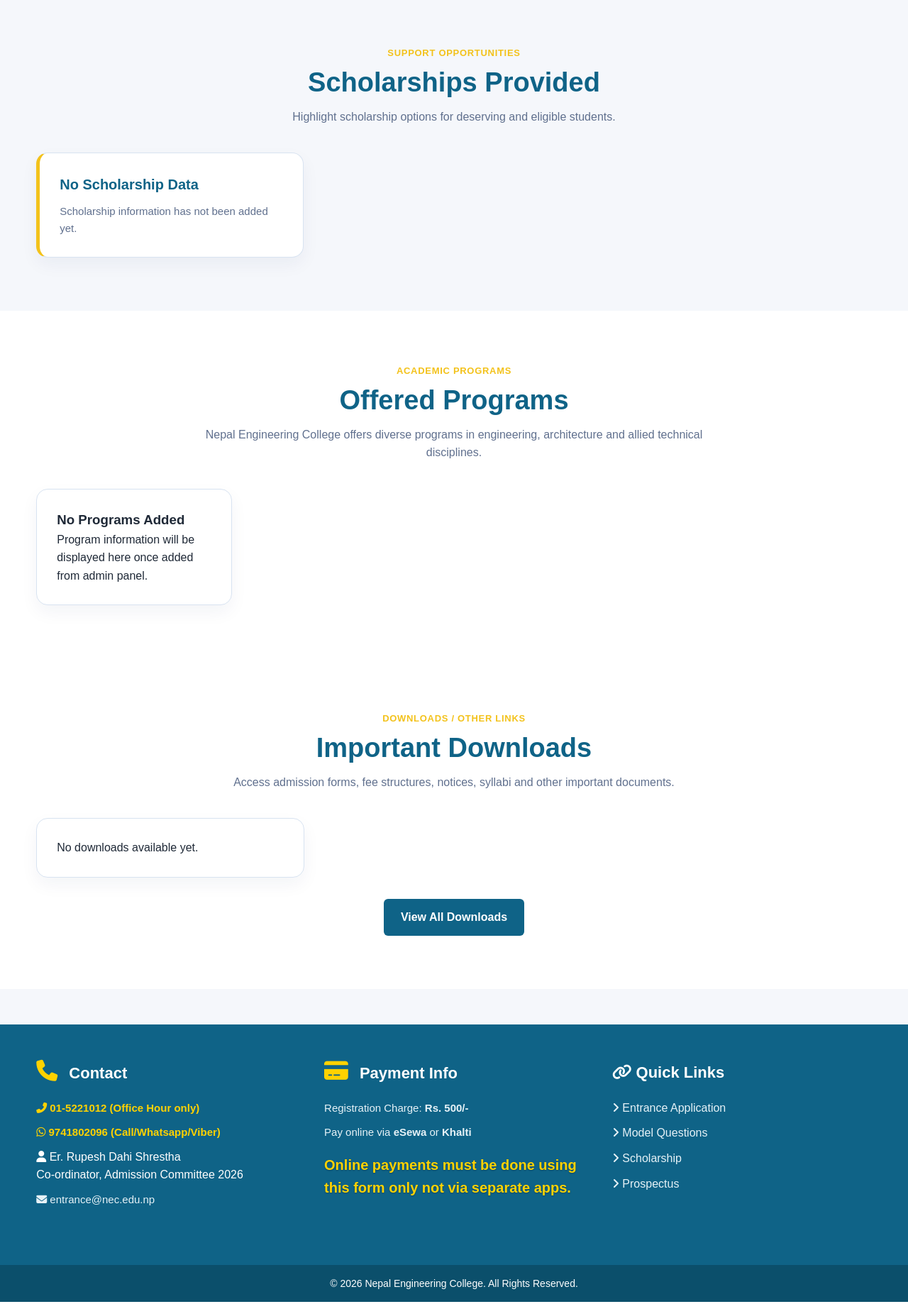
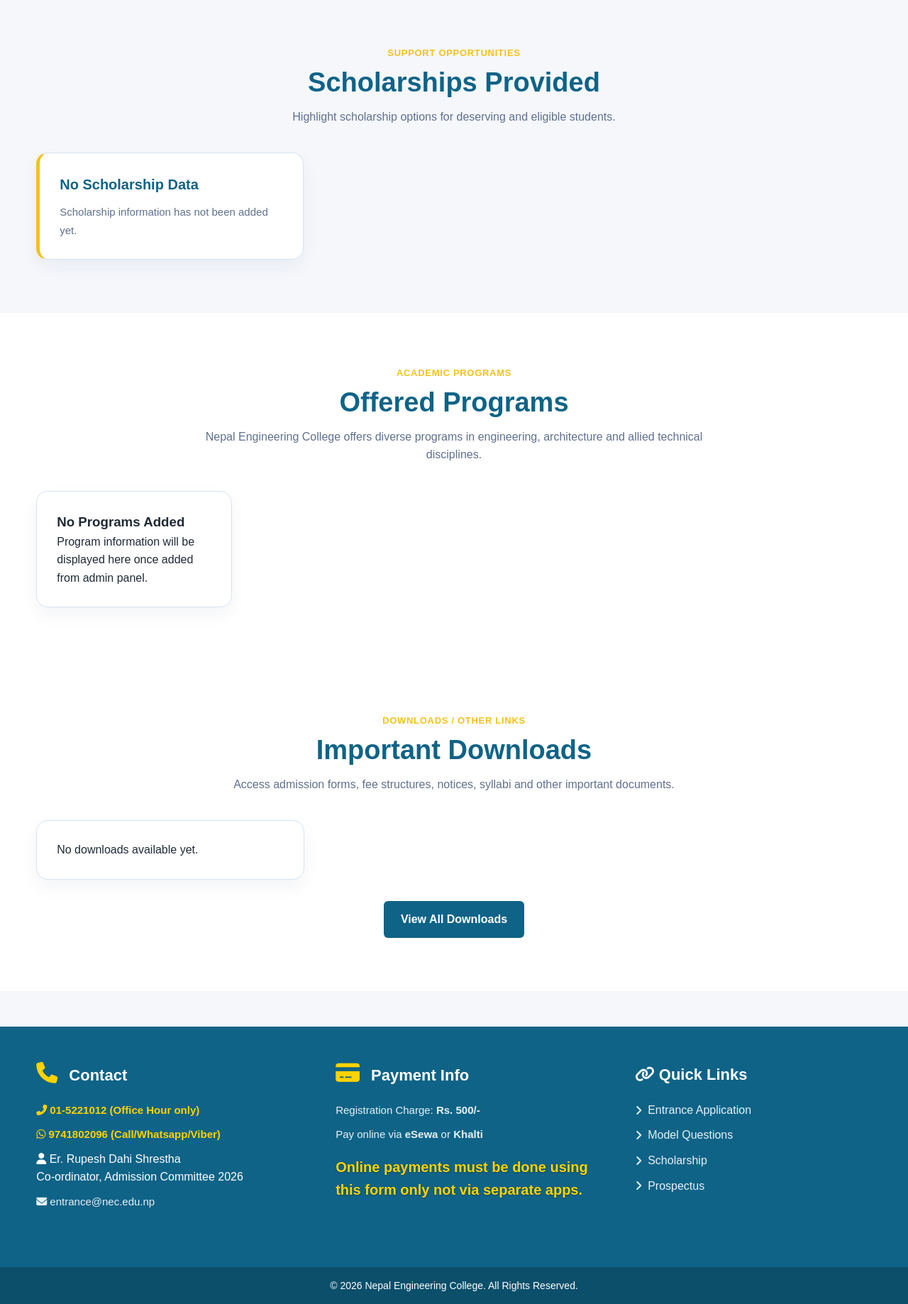
Before and after one commit to chaliselaxmi27/nec-entrance-portal, a Django app: page / in a window 1280 px wide. Shown: the part 1920-3758 px from the top of the page at 71% size. Run offline with Django 5.2, Linux system fonts and the light colour scheme; data that the repository does not hold is empty.

Commit message:
Update website design and content

```diff
--- a/admission/models.py
+++ b/admission/models.py
@@ -56,6 +56,8 @@ class Requirement(models.Model):
 class Scholarship(models.Model):
 
     title = models.CharField(max_length=255)
+    description = models.TextField(blank=True, null=True)
+
 
     order = models.PositiveIntegerField(default=0)
 
--- a/static/css/style.css
+++ b/static/css/style.css
@@ -1016,9 +1059,62 @@ a{
 }
 
 .scholarship-card{
+     position:relative;
+    overflow:hidden;
     border-left:5px solid var(--nec-gold);
-}
-
+
+    opacity:0;
+    transform:translateY(25px);
+    animation: scholarshipFadeUp 0.8s ease forwards;
+
+    transition:
+        transform 0.35s ease,
+        box-shadow 0.35s ease,
+        border-left-color 0.35s ease;
+}
+.scholarship-card:nth-child(1){
+    animation-delay:0.1s;
+}
+
+.scholarship-card:nth-child(2){
+    animation-delay:0.25s;
+}
+
+.scholarship-card:nth-child(3){
+    animation-delay:0.4s;
+}
+
+.scholarship-card:nth-child(4){
+    animation-delay:0.55s;
+}
+
+/* hover garda halka mathi uthne */
+.scholarship-card:hover{
+    transform:translateY(-8px);
+    box-shadow:0 18px 35px rgba(0, 102, 140, 0.18);
+    border-left-color:#f5c400;
+}
+
+/* shine effect */
+.scholarship-card::after{
+    content:"";
+    position:absolute;
+    top:0;
+    left:-120%;
+    width:70%;
+    height:100%;
+    background:linear-gradient(
+        120deg,
+        transparent,
+        rgba(255,255,255,0.55),
+        transparent
+    );
+    transition:left 0.7s ease;
+}
+
+.scholarship-card:hover::after{
+    left:120%;
+}
 .scholarship-card h3{
     color:var(--nec-blue);
     margin-bottom:10px;
@@ -1028,6 +1124,18 @@ a{
 .scholarship-card p{
     color:var(--nec-muted);
     font-size:15px;
+    line-height:1.7;
+    margin-top:8px;
+}
+@keyframes scholarshipFadeUp{
+    from{
+        opacity:0;
+        transform:translateY(25px);
+    }
+    to{
+        opacity:1;
+        transform:translateY(0);
+    }
 }
 /* DYNAMIC POPUP */
 .popup-overlay{
@@ -1415,8 +1523,8 @@ margin-top:50px;
 
 .footer-grid{
 display:grid;
-grid-template-columns:1fr 1fr 1fr;
-gap:40px;
+grid-template-columns:1.1fr 1.1fr 1fr;
+gap:55px;
 padding:50px 0;
 }
 
@@ -1441,7 +1549,11 @@ color:#ffd200 !important;
 
     text-shadow:0 1px 2px rgba(0,0,0,0.3);
 }
-
+.footer-links{
+    justify-self:end;
+    min-width:260px;
+    margin-right:20px;
+}
 .footer-links ul{
 list-style:none;
 padding:0;
@@ -1452,12 +1564,18 @@ margin-bottom:10px;
 }
 
 .footer-links a{
-color:#e6f2f7;
-text-decoration:none;
+ color:#e6f2f7;
+    text-decoration:none;
+    font-size:16px;
+    display:flex;
+    align-items:center;
+    gap:8px;
+    transition:color 0.25s ease, transform 0.25s ease;
 }
 
 .footer-links a:hover{
-color:white;
+ color:#ffd200;
+    transform:translateX(5px);
 }
 
 .footer-bottom{
@@ -1732,7 +1850,11 @@ body {
     .program-tabs-left h3 {
         font-size: 20px;
     }
-
+.footer-links{
+        justify-self:start;
+        min-width:100%;
+        margin-right:0;
+    }
 
 /* ---------- Medium mobile / tablet ---------- */
 @media (max-width: 768px) {
--- a/templates/home.html
+++ b/templates/home.html
@@ -28,7 +28,7 @@
                                     {{ slide.button_text }}
                                 </a>
                             {% else %}
-                                <a href="https://emis.entrance.nec.edu.np/auth/login?ReturnUrl=%2F" class="btn btn-primary">Apply Now</a>
+                                <a href="https://nec.edu.np/register" class="btn btn-primary">Apply Now</a>
                             {% endif %}
 
                             <a href="/#programs" class="btn btn-secondary">View Programs</a>
@@ -190,7 +190,10 @@
             {% for item in scholarships %}
                 <div class="card scholarship-card">
                     <h3>{{item.title}}</h3>
-                    <p>{{ item.description}}</p>
+                        {% if item.description %}
+
+                    <p>{{ item.description|linebreaks }}</p>
+                    {% endif %}
                 </div>
             {% empty %}
                 <div class="card scholarship-card">
--- a/templates/includes/header.html
+++ b/templates/includes/header.html
@@ -22,7 +22,7 @@
             <a href="http://www.nec.edu.np/faculty" target="_blank" rel="noopener noreferrer" >Faculty</a>
             <a href="http://www.nec.edu.np/alumni" target="_blank" rel="noopener noreferrer" >Alumni</a>
             <a href="http://www.nec.edu.np/contact-us" target="_blank" rel="noopener noreferrer" >Contact Us</a>
-            <a href="https://emis.nec.edu.np" class="emis-login-btn" target="_blank" rel="noopener noreferrer" >EMIS Login </a>
+
 
 
             {% if request.user.is_authenticated %}
```
Also changed, not shown: other parts of static/css/style.css (+54 -3 lines), admission/migrations/0005_scholarship_description.py (added).
